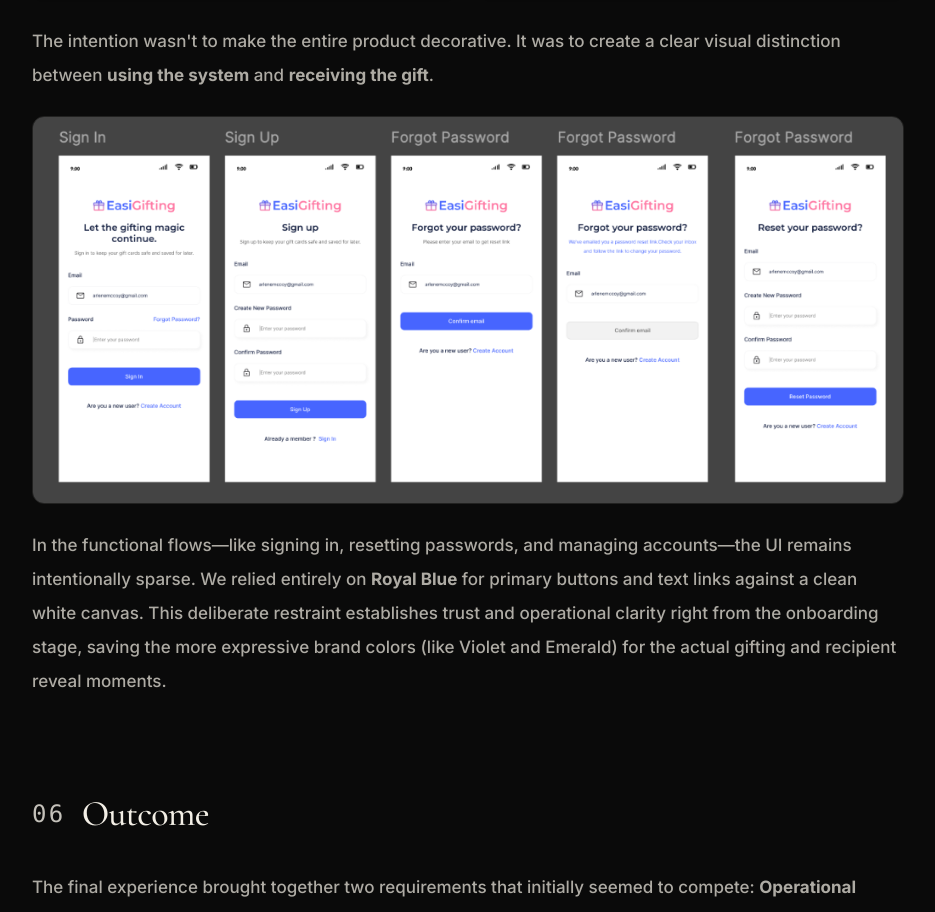
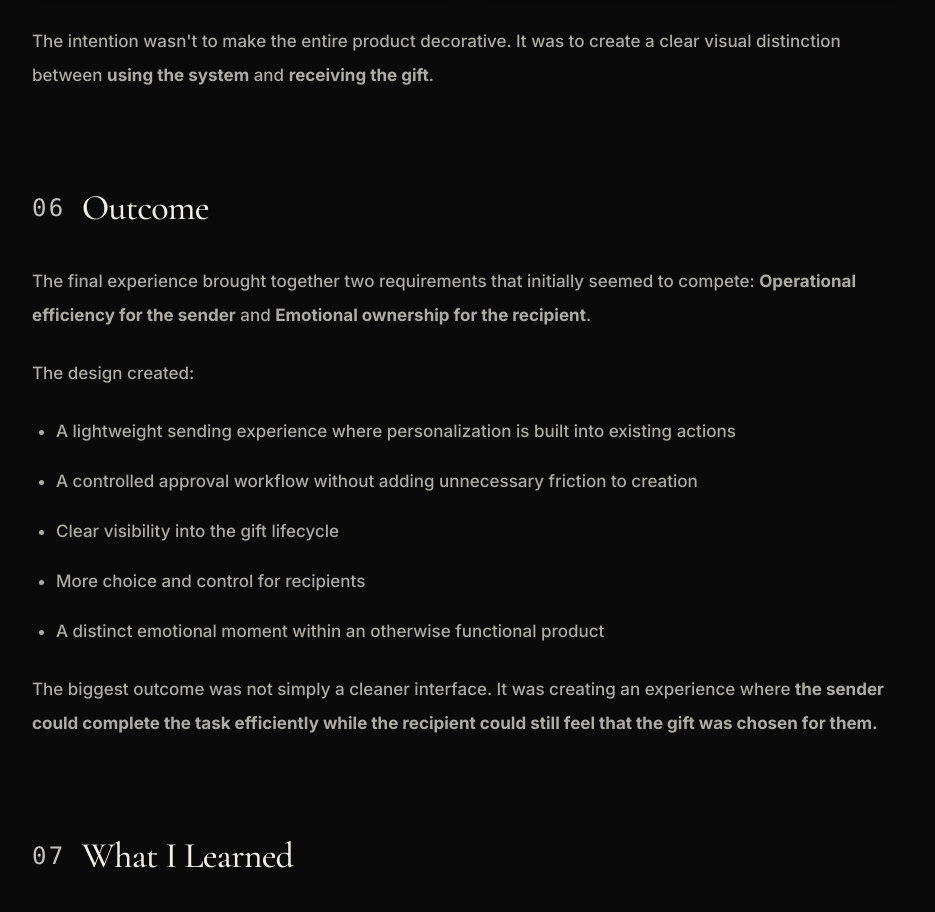
Before and after one commit to arivuselvi1701/arivuselvidgsportfolio, a React (Vite) app: page /work/easigifting in a window 1280 px wide. Shown: the part 5517-6429 px from the top of the page, without its empty margins (328-1263 px from the left). Built offline with nearby package versions, Linux system fonts and the light colour scheme.

Commit message:
Remove authentication screens image and related text

```diff
--- a/src/pages/EasigiftingCaseStudy.jsx
+++ b/src/pages/EasigiftingCaseStudy.jsx
@@ -344,13 +344,6 @@ export default function EasigiftingCaseStudy() {
               </div>
               <p className="mt-6">The intention wasn't to make the entire product decorative. It was to create a clear visual distinction between <strong>using the system</strong> and <strong>receiving the gift</strong>.</p>
 
-              <div className="mt-12 mb-6">
-                <img src="/easigifting-screens.png" alt="Easigifting Authentication Screens" className="w-full rounded-xl border border-white/10" />
-              </div>
-
-              <p className="text-white/70">
-                In the functional flows—like signing in, resetting passwords, and managing accounts—the UI remains intentionally sparse. We relied entirely on <strong>Royal Blue</strong> for primary buttons and text links against a clean white canvas. This deliberate restraint establishes trust and operational clarity right from the onboarding stage, saving the more expressive brand colors (like Violet and Emerald) for the actual gifting and recipient reveal moments.
-              </p>
             </div>
           </section>
 
```
